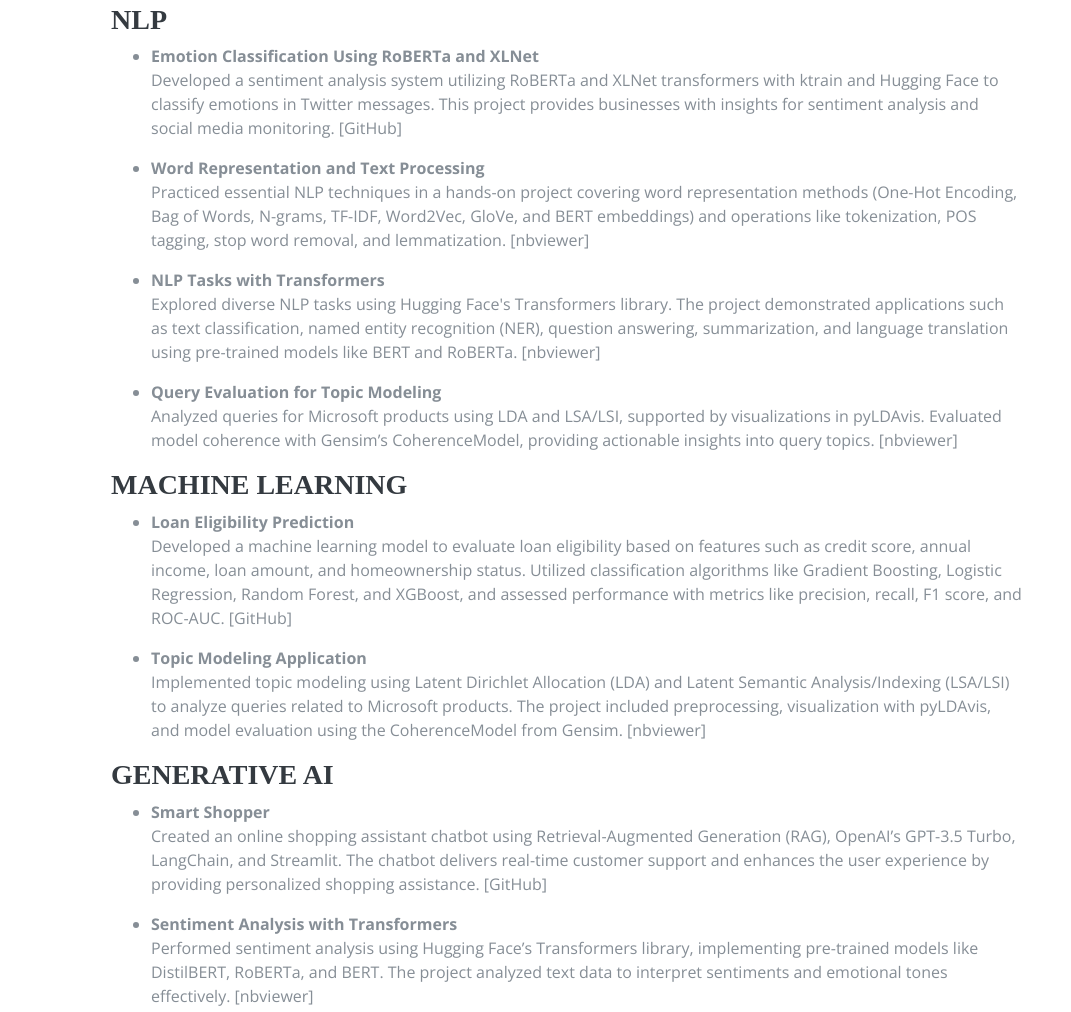
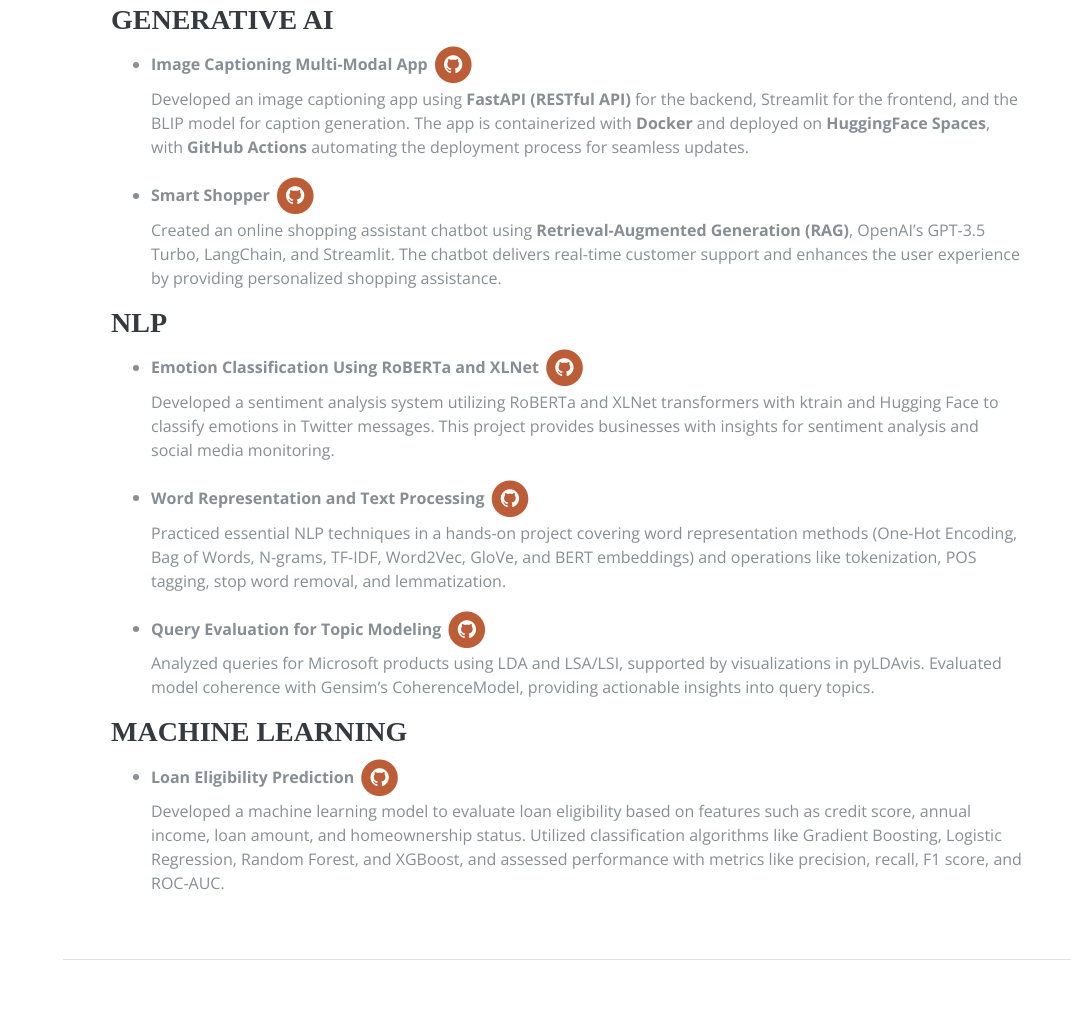
Before and after one commit to nihalkadri/nihalkadri.github.io, a plain HTML site: page index.html in a window 1280 px wide. Shown: the part 4068-5080 px from the top of the page, without its empty margins (209-1280 px from the left). Drawn offline with nearby package versions, Linux system fonts and the light colour scheme; files that its build step writes are made by us from their sources; a web font is replaced by a local one.

Commit message:
Latest updates

```diff
--- a/index.html
+++ b/index.html
@@ -219,38 +219,86 @@
       <div>
         <h2>Projects</h2>
 
+        <!-- Generative AI Projects -->
+        <h3>Generative AI</h3>
+        <ul>
+          <li>
+            <strong>Image Captioning Multi-Modal App</strong>
+            <span class="fa-stack fa-lg">
+              <a href="https://github.com/nihalkadri/FastAPI_Docker_Apps" target="_blank">
+                <i class="fa fa-circle fa-stack-2x"></i>
+                <i class="fa fa-github fa-stack-1x fa-inverse"></i>
+              </a>
+            </span>
+            <p>
+              Developed an image captioning app using <strong>FastAPI (RESTful API)</strong> for the backend, Streamlit for the frontend, and the BLIP
+              model for caption generation. The app is containerized with <strong>Docker</strong> and deployed on <strong>HuggingFace Spaces</strong>, with <strong>GitHub
+              Actions</strong> automating the deployment process for seamless updates.
+
+            </p>
+          </li>
+          <li>
+            <strong>Smart Shopper</strong>
+            <span class="fa-stack fa-lg">
+              <a href="https://github.com/nihalkadri/NLP_GenerativeAI_Projects_/blob/main/llm_rag_app.py" target="_blank">
+                <i class="fa fa-circle fa-stack-2x"></i>
+                <i class="fa fa-github fa-stack-1x fa-inverse"></i>
+              </a>
+            </span>
+            <p>
+              Created an online shopping assistant chatbot using <strong>Retrieval-Augmented Generation (RAG)</strong>, OpenAI’s GPT-3.5 Turbo,
+              LangChain, and Streamlit. The chatbot delivers real-time customer support and enhances the user experience by
+              providing personalized shopping assistance.
+
+            </p>
+          </li>
+        </ul>
+
         <!-- NLP Projects -->
         <h3>NLP</h3>
         <ul>
           <li>
             <strong>Emotion Classification Using RoBERTa and XLNet</strong>
+            <span class="fa-stack fa-lg">
+              <a href="https://github.com/nihalkadri/NLP_GenerativeAI_Projects_/tree/main/Emotion_Classification_using_RoBERTa_and_XLNet" target="_blank">
+                <i class="fa fa-circle fa-stack-2x"></i>
+                <i class="fa fa-github fa-stack-1x fa-inverse"></i>
+              </a>
+            </span>
             <p>
               Developed a sentiment analysis system utilizing RoBERTa and XLNet transformers with ktrain and Hugging Face
               to classify emotions in Twitter messages. This project provides businesses with insights for sentiment analysis
-              and social media monitoring. [GitHub]
+              and social media monitoring.
+
             </p>
           </li>
           <li>
             <strong>Word Representation and Text Processing</strong>
+            <span class="fa-stack fa-lg">
+              <a href="https://github.com/nihalkadri/NLP_GenerativeAI_Projects_/blob/main/Practice_WordRepresentation_01.ipynb" target="_blank">
+                <i class="fa fa-circle fa-stack-2x"></i>
+                <i class="fa fa-github fa-stack-1x fa-inverse"></i>
+              </a>
+            </span>
             <p>
               Practiced essential NLP techniques in a hands-on project covering word representation methods (One-Hot Encoding,
               Bag of Words, N-grams, TF-IDF, Word2Vec, GloVe, and BERT embeddings) and operations like tokenization, POS tagging,
-              stop word removal, and lemmatization. [nbviewer]
-            </p>
-          </li>
-          <li>
-            <strong>NLP Tasks with Transformers</strong>
-            <p>
-              Explored diverse NLP tasks using Hugging Face's Transformers library. The project demonstrated applications such as
-              text classification, named entity recognition (NER), question answering, summarization, and language translation
-              using pre-trained models like BERT and RoBERTa. [nbviewer]
+              stop word removal, and lemmatization.
+
             </p>
           </li>
           <li>
             <strong>Query Evaluation for Topic Modeling</strong>
+            <span class="fa-stack fa-lg">
+              <a href="https://github.com/nihalkadri/NLP_GenerativeAI_Projects_/blob/main/Query_Evaluation_for_Topic_Modelling_05.ipynb" target="_blank">
+                <i class="fa fa-circle fa-stack-2x"></i>
+                <i class="fa fa-github fa-stack-1x fa-inverse"></i>
+              </a>
+            </span>
             <p>
               Analyzed queries for Microsoft products using LDA and LSA/LSI, supported by visualizations in pyLDAvis. Evaluated
-              model coherence with Gensim’s CoherenceModel, providing actionable insights into query topics. [nbviewer]
+              model coherence with Gensim’s CoherenceModel, providing actionable insights into query topics.
+
             </p>
           </li>
         </ul>
@@ -260,44 +308,26 @@
         <ul>
           <li>
             <strong>Loan Eligibility Prediction</strong>
+            <span class="fa-stack fa-lg">
+              <a href="https://github.com/nihalkadri/Project_Data_Science" target="_blank">
+                <i class="fa fa-circle fa-stack-2x"></i>
+                <i class="fa fa-github fa-stack-1x fa-inverse"></i>
+              </a>
+            </span>
             <p>
               Developed a machine learning model to evaluate loan eligibility based on features such as credit score, annual income,
               loan amount, and homeownership status. Utilized classification algorithms like Gradient Boosting, Logistic Regression,
-              Random Forest, and XGBoost, and assessed performance with metrics like precision, recall, F1 score, and ROC-AUC. [GitHub]
-            </p>
-          </li>
-          <li>
-            <strong>Topic Modeling Application</strong>
-            <p>
-              Implemented topic modeling using Latent Dirichlet Allocation (LDA) and Latent Semantic Analysis/Indexing (LSA/LSI)
-              to analyze queries related to Microsoft products. The project included preprocessing, visualization with pyLDAvis,
-              and model evaluation using the CoherenceModel from Gensim. [nbviewer]
-            </p>
-          </li>
-        </ul>
+              Random Forest, and XGBoost, and assessed performance with metrics like precision, recall, F1 score, and ROC-AUC.
 
-        <!-- Generative AI Projects -->
-        <h3>Generative AI</h3>
-        <ul>
-          <li>
-            <strong>Smart Shopper</strong>
-            <p>
-              Created an online shopping assistant chatbot using Retrieval-Augmented Generation (RAG), OpenAI’s GPT-3.5 Turbo,
-              LangChain, and Streamlit. The chatbot delivers real-time customer support and enhances the user experience by
-              providing personalized shopping assistance. [GitHub]
-            </p>
-          </li>
-          <li>
-            <strong>Sentiment Analysis with Transformers</strong>
-            <p>
-              Performed sentiment analysis using Hugging Face’s Transformers library, implementing pre-trained models like
-              DistilBERT, RoBERTa, and BERT. The project analyzed text data to interpret sentiments and emotional tones effectively.
-              [nbviewer]
             </p>
           </li>
         </ul>
       </div>
     </section>
+
+
+
+
 
 
 
```
